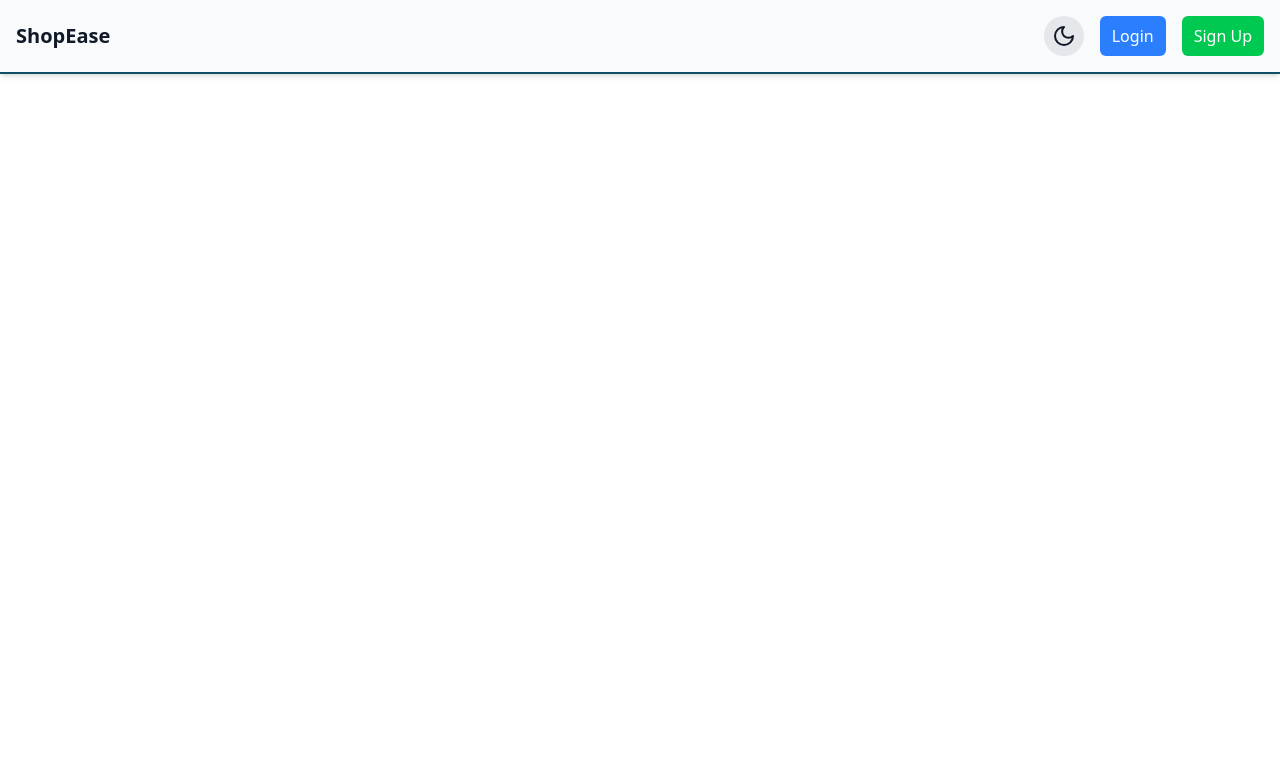
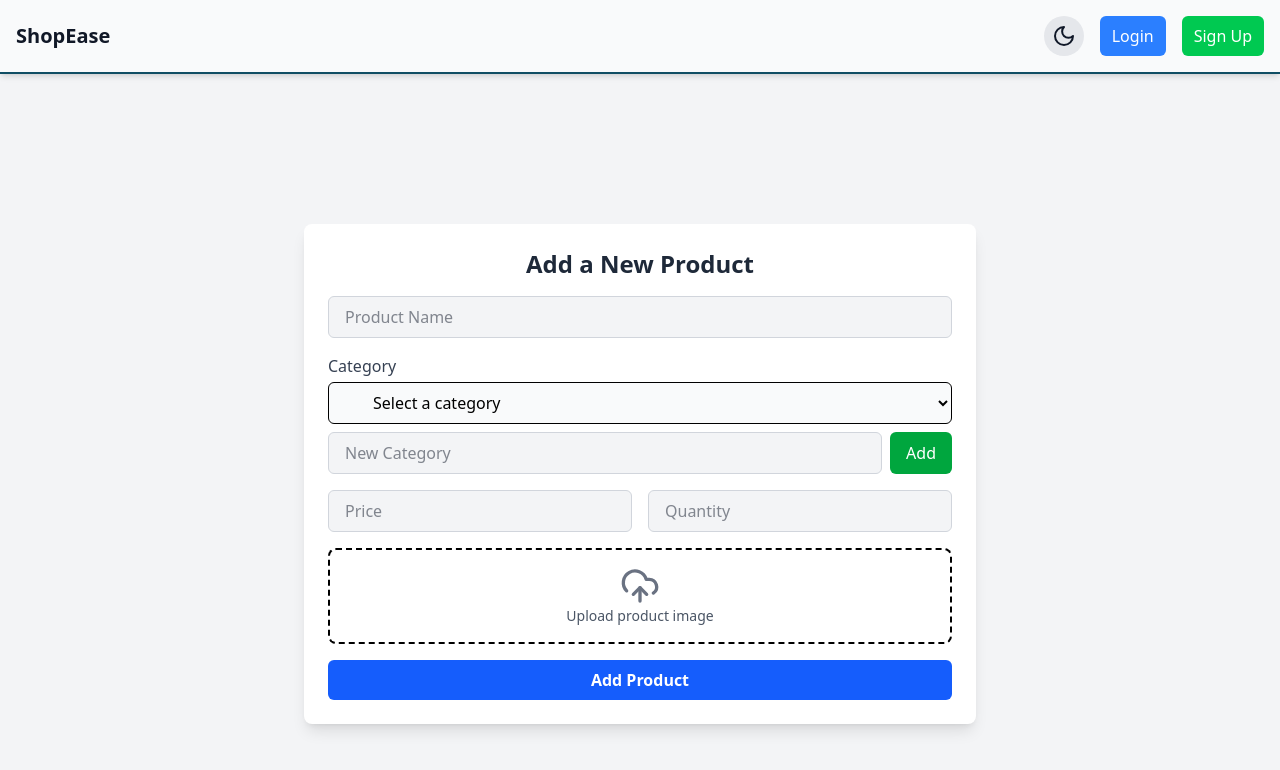
Before and after one commit to Mahendra2611/Shopsy-Frontend, a React (Vite) app: page /addProducts in a window 1280 px wide. Shown: the top 770 px of the page. Built offline with nearby package versions, Linux system fonts and the light colour scheme.

Commit message:
dashboard

```diff
--- a/src/components/auth/Login.jsx
+++ b/src/components/auth/Login.jsx
@@ -98,8 +98,8 @@ const Login = () => {
 
               <Input
                 type="email"
-                name="email"
                 placeholder="Email"
+
                 value={formData.email}
                 onChange={handleChange}
                 required
@@ -116,7 +116,7 @@ const Login = () => {
 
               <Input
                 type="password"
-                name="password"
+
                 placeholder="Password"
                 value={formData.password}
                 onChange={handleChange}
--- a/src/components/auth/Signup.jsx
+++ b/src/components/auth/Signup.jsx
@@ -57,7 +57,7 @@ const Signup = () => {
       headers: { "Content-Type": "application/json" },
     });
 
-    console.log(response);
+    //console.log(response);
     if (response) {
       console.log("Signup Successful:", response);
       dispatch(addOwner({ name: formData.name, email: formData.email }));
@@ -78,9 +78,9 @@ const Signup = () => {
         </h2>
 
         <form onSubmit={handleSubmit} className="space-y-4">
-          <Input type="text" name="name" value={formData.name} onChange={handleChange} />
-          <Input type="email" name="email" value={formData.email} onChange={handleChange} />
-          <Input type="password" name="password" value={formData.password} onChange={handleChange} />
+          <Input type="text" placeholder="Name" value={formData.name} onChange={handleChange} />
+          <Input type="email" placeholder="Email" value={formData.email} onChange={handleChange} />
+          <Input type="password" placeholder="Password" value={formData.password} onChange={handleChange} />
 
           <button
   type="submit"
--- a/src/components/common/Input.jsx
+++ b/src/components/common/Input.jsx
@@ -1,6 +1,6 @@
 import React from 'react'
 
-const Input = ({type,name,value,onChange}) => {
+const Input = ({type,placeholder,value,onChange}) => {
   return (
     <div>
         <label className="block text-subheading-light dark:text-subheading-dark text-sm font-medium">
@@ -8,7 +8,7 @@ const Input = ({type,name,value,onChange}) => {
   </label>
     <input
               type={type}
-              name={name}
+              placeholder={placeholder}
               value={value}
               onChange={onChange}
               className="w-full px-4 py-2 bg-gray-100 dark:bg-gray-800 text-gray-900 dark:text-white border border-gray-300 dark:border-gray-700 rounded-md focus:ring focus:ring-blue-400 dark:focus:ring-blue-600 outline-none"
--- a/src/pages/AddProducts.jsx
+++ b/src/pages/AddProducts.jsx
@@ -1,11 +1,178 @@
-import React from 'react'
+import React, { useState } from "react";
+import { UploadCloud } from "lucide-react";
+import { useNavigate } from "react-router-dom";
+import { AiOutlineTag, AiOutlineDollar, AiOutlineNumber, AiOutlineInbox } from "react-icons/ai";
+import useAPI from "../hooks/useAPI";
+import Input from "../components/common/Input";
 
 const AddProducts = () => {
+  const [formData, setFormData] = useState({
+    name: "",
+    category: "",
+    price: "",
+    quantity: "",
+    image: null,
+    newCategory: "",
+  });
+
+  const [categories, setCategories] = useState(["Electronics", "Clothing", "Home Appliances", "Accessories", "Books"]);
+  const { callApi } = useAPI();
+  const navigate = useNavigate();
+
+  const handleChange = (e) => {
+    console.log(e.target.value)
+    setFormData({ ...formData, [e.target.name]: e.target.value });
+  };
+
+  const handleFileChange = (e) => {
+    setFormData({ ...formData, image: e.target.files[0] });
+  };
+
+  const handleCategoryChange = (e) => {
+    setFormData({ ...formData, category: e.target.value });
+  };
+
+  const handleAddCategory = () => {
+    if (formData.newCategory.trim() && !categories.includes(formData.newCategory.trim())) {
+      setCategories([...categories, formData.newCategory.trim()]);
+      setFormData({ ...formData, category: formData.newCategory.trim(), newCategory: "" });
+    }
+  };
+
+  const handleSubmit = async (e) => {
+    e.preventDefault();
+
+    const formDataToSend = new FormData();
+    Object.entries(formData).forEach(([key, value]) => {
+      if (key !== "newCategory") {
+        formDataToSend.append(key, value);
+      }
+    });
+
+    try {
+      const response = await callApi({
+        url: "api/products/addProduct",
+        method: "POST",
+        data: formDataToSend,
+      });
+
+      console.log("Product added:", response);
+      if (response) {
+        navigate("/dashboard");
+      } else {
+        console.log("Error while adding product");
+      }
+    } catch (err) {
+      console.error("Error adding product:", err);
+    }
+  };
+
   return (
-    <div>
+    <div className="min-h-screen flex items-center justify-center bg-gray-100 dark:bg-gray-900 p-4">
+      <div className="w-full max-w-2xl bg-white dark:bg-gray-800 shadow-lg rounded-lg p-6">
+        <h2 className="text-center text-2xl font-bold text-gray-800 dark:text-white mb-4">Add a New Product</h2>
+        <form onSubmit={handleSubmit} className="space-y-4">
+          {/* Product Name */}
+          <div className="relative">
+            {/* <AiOutlineTag className="absolute left-3 top-3 text-gray-500 dark:text-gray-300" /> */}
+            <Input
+              type="text"
+              name="name"
+              placeholder="Product Name"
+              value={formData.name}
+              onChange={handleChange}
+              className="pl-10"
+            />
+          </div>
 
+          {/* Category Selection */}
+          <div>
+            <label className="block text-gray-700 dark:text-gray-300 mb-1">Category</label>
+            <div className="relative">
+              {/* <AiOutlineInbox className="absolute left-3 top-3 text-gray-500 dark:text-gray-300" /> */}
+              <select
+                name="category"
+                value={formData.category}
+                onChange={handleCategoryChange}
+                required
+                className="w-full p-2 pl-10 border rounded-md bg-gray-50 dark:bg-gray-700 dark:text-white"
+              >
+                <option value="" disabled>Select a category</option>
+                {categories.map((category) => (
+                  <option key={category} value={category}>
+                    {category}
+                  </option>
+                ))}
+              </select>
+            </div>
+
+            {/* Add New Category */}
+            <div className="flex gap-2 mt-2">
+              <div className="relative flex-grow">
+                {/* <AiOutlineInbox className="absolute left-3 top-3 text-gray-500 dark:text-gray-300" /> */}
+                <Input
+                  type="text"
+                  name="newCategory"
+                  placeholder="New Category"
+                  value={formData.newCategory}
+                  onChange={handleChange}
+                  className="pl-10"
+                />
+              </div>
+              <button
+                type="button"
+                onClick={handleAddCategory}
+                className="px-4 py-1 bg-green-600 hover:bg-green-700 text-white rounded-md"
+              >
+                Add
+              </button>
+            </div>
+          </div>
+
+          {/* Price & Quantity */}
+          <div className="grid grid-cols-2 gap-4">
+            <div className="relative">
+              {/* <AiOutlineDollar className="absolute left-3 top-3 text-gray-500 dark:text-gray-300" /> */}
+              <Input
+                type="number"
+                name="price"
+                placeholder="Price"
+                value={formData.price}
+                onChange={handleChange}
+                className="pl-10"
+              />
+            </div>
+            <div className="relative">
+              {/* //<AiOutlineNumber className="absolute left-3 top-3 text-gray-500 dark:text-gray-300" /> */}
+              <Input
+                type="number"
+                name="quantity"
+                placeholder="Quantity"
+                value={formData.quantity}
+                onChange={handleChange}
+                className="pl-10"
+              />
+            </div>
+          </div>
+
+          {/* Image Upload */}
+          <label className="flex flex-col items-center border-2 border-dashed rounded-lg p-4 w-full max-w-xs mx-auto sm:max-w-none hover:bg-gray-100 dark:hover:bg-gray-700 cursor-pointer">
+            <UploadCloud className="w-10 h-10 text-gray-500 dark:text-gray-400" />
+            <p className="text-sm text-gray-600 dark:text-gray-300">Upload product image</p>
+            <input type="file" name="image" onChange={handleFileChange} className="hidden" />
+          </label>
+
+          {/* Submit Button */}
+          <button
+            type="submit"
+            className="w-full bg-blue-600 hover:bg-blue-700 text-white font-bold py-2 rounded-md"
+          >
+            Add Product
+          </button>
+        </form>
+      </div>
     </div>
-  )
-}
+  );
+};
 
-export default AddProducts
+export default AddProducts;
--- a/src/pages/Dashboard.jsx
+++ b/src/pages/Dashboard.jsx
@@ -1,6 +1,8 @@
 import { Package, ShoppingCart, Hourglass, DollarSign } from "lucide-react";
+import { useNavigate } from "react-router-dom";
 
 const Dashboard = () => {
+  const navigate = useNavigate();
   return (
     <div className="min-h-screen px-1 sml:p-6 bg-background-light dark:bg-background-dark">
     <div className="max-w-5xl mx-auto bg-card-light dark:bg-card-dark shadow-2xl rounded-2xl p-8">
@@ -15,7 +17,7 @@ const Dashboard = () => {
         <button className="flex-1 bg-gradient-to-r from-green-500 to-emerald-600 hover:from-emerald-600 hover:to-green-500 text-white py-3 rounded-lg shadow-lg transition-all">
           View Orders
         </button>
-        <button className="flex-1 bg-gradient-to-r from-purple-500 to-pink-600 hover:from-pink-600 hover:to-purple-500 text-white py-3 rounded-lg shadow-lg transition-all">
+        <button onClick={()=>navigate("/addProducts")} className="flex-1 bg-gradient-to-r from-purple-500 to-pink-600 hover:from-pink-600 hover:to-purple-500 text-white py-3 rounded-lg shadow-lg transition-all">
           Add Product
         </button>
       </div>
```
